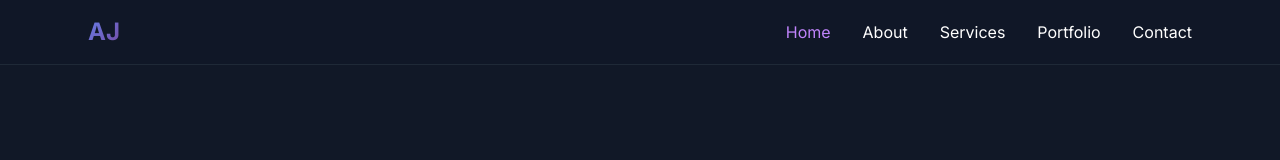
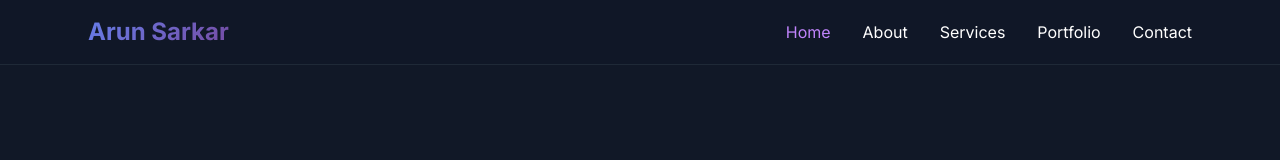
Before and after one commit to sarkarArun00/Portfolio, a plain HTML site: page index.html in a window 1280 px wide. Shown: the top 160 px of the page. Drawn offline with nearby package versions, Linux system fonts and the light colour scheme.

Commit message:
Update index.html

```diff
--- a/index.html
+++ b/index.html
@@ -145,7 +145,7 @@
 <nav class="fixed top-0 w-full bg-gray-900/95 backdrop-blur-sm z-50 border-b border-gray-800">
     <div class="max-w-6xl mx-auto px-6 py-4">
         <div class="flex justify-between items-center">
-            <div class="text-2xl font-bold gradient-text">AJ</div>
+            <div class="text-2xl font-bold gradient-text">Arun Sarkar</div>
             <div class="hidden md:flex space-x-8">
                 <a href="#home" class="nav-link hover:text-purple-400">Home</a>
                 <a href="#about" class="nav-link hover:text-purple-400">About</a>
```
